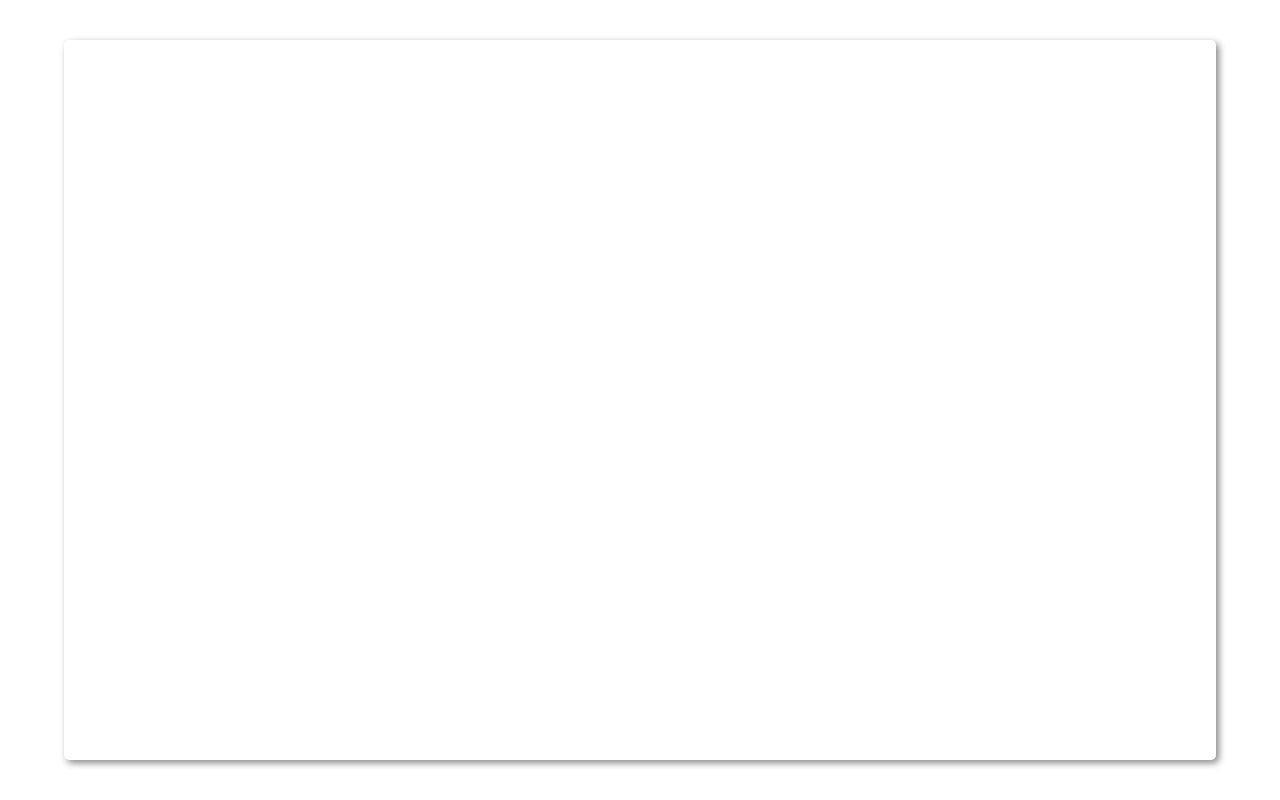
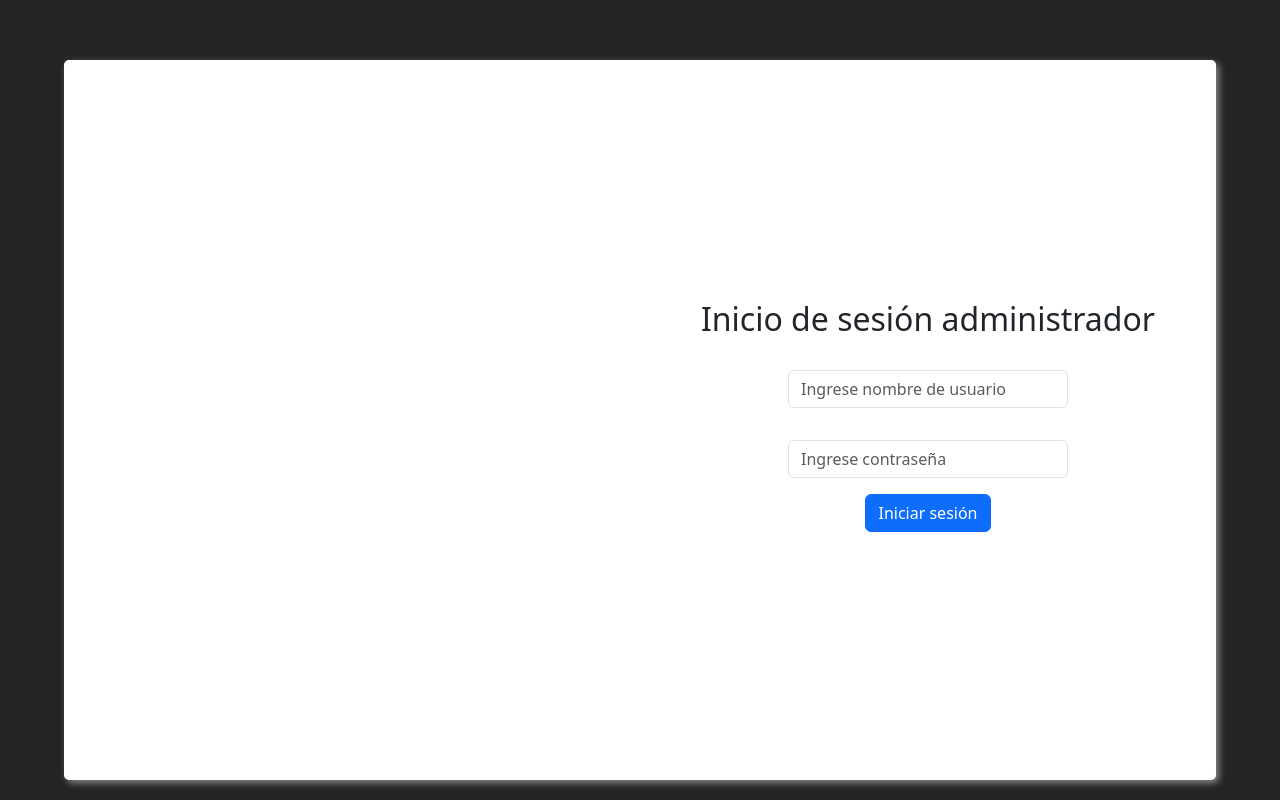
Before and after one commit to RDHarold11/front-final, a React (Vite) app in the folder Front-end/: page / in a window 1280 px wide. Built offline with nearby package versions, Linux system fonts and the light colour scheme.

Commit message:
Diseño del login + Template del error 404 (Not Found)

```diff
--- a/Front-end/src/App.jsx
+++ b/Front-end/src/App.jsx
@@ -1,14 +1,14 @@
-import { useState } from 'react'
 import {createBrowserRouter, RouterProvider} from 'react-router-dom'
 import Login from './login/login'
+import NotFound from './notFound/notFound'
 
 function App() {
-  const [count, setCount] = useState(0)
-
   const router = createBrowserRouter([
     {
-      path: '/',
-      element: <Login />
+      path: '/', element: <Login/>
+    },
+    {
+      path: '*', element: <NotFound/>
     }
   ])
 
--- a/Front-end/src/index.css
+++ b/Front-end/src/index.css
@@ -4,8 +4,6 @@
   font-weight: 400;
 
   color-scheme: light dark;
-  color: rgba(255, 255, 255, 0.87);
-  background-color: #242424;
 
   font-synthesis: none;
   text-rendering: optimizeLegibility;
@@ -29,7 +27,9 @@ body {
   display: flex;
   place-items: center;
   min-width: 320px;
+  max-width: 100vw;
   min-height: 100vh;
+  background-color: #242424;
 
 }
 
--- a/Front-end/src/login/login.css
+++ b/Front-end/src/login/login.css
@@ -1,12 +1,45 @@
 #Login-window {
     background-color: white;
-    width: 90%;
-    height: 90%;
+    width: 90vw;
+    height: 90vh;
 
     box-shadow: #888 3px 3px 7px;
     border-radius: 5px;
 
-    position: absolute;
-    top: 5%;
-    left: 5%;
+    margin-left: 5vw;
+    margin-top: 5vh;
+
+
 }
+
+#img-form {
+    width: 100%;
+    height: 50%;
+}
+
+@media only screen and (min-width: 768px) {
+    #img-form {
+        width: 50%;
+        height: 100%;
+    }
+}
+
+#form-login {
+    width: 100%;
+}
+
+@media only screen and (min-width: 768px) {
+    #form-login {
+        width: 50%;
+    }
+}
+
+#form-login > div {
+    width: 75%;
+}
+
+@media only screen and (min-width: 768px) {
+    #form-login > div {
+        width: 50%;
+    }
+}
--- a/Front-end/src/login/login.jsx
+++ b/Front-end/src/login/login.jsx
@@ -1,15 +1,43 @@
-import React from "react";
+import {useState} from "react";
 import './login.css'
 
 
 function Login() {
 
+    const [texto, setTexto] = useState("Caballo");
+
+    function enviar(e) {
+        e.preventDefault();
+    }
+
     return(<>
-        <div id="Login-window">
+        <div id="Login-window" className="d-flex flex-wrap justify-content-center align-items-md-center">
+            {/* Formulario */}
+            <div className="" id="img-form">
 
+            </div>
+            <form action="#" onSubmit={enviar} id="form-login" className="d-flex flex-column align-items-center p-2">
+
+                <h2 className="w-100 text-center">Inicio de sesión administrador</h2>
+
+                <div className="mb-2">
+                    <label className="form-label" htmlFor="userName" ></label>
+                    <input type="text" className="form-control" id="userName" placeholder="Ingrese nombre de usuario" />
+                </div>
+
+                <div className="mb-2">
+                    <label className="form-label" htmlFor="contra"></label>
+                    <input type="password" className="form-control" id="contra" placeholder="Ingrese contraseña" />
+                </div>
+
+                <center className="w-100 p-2">
+                    <button className="btn btn-primary">Iniciar sesión</button>
+                </center>
+            </form>
         </div>
     </>
     )
 }
 
+
 export default Login;
--- /dev/null
+++ b/Front-end/src/notFound/notFound.jsx
@@ -0,0 +1,12 @@
+import React from "react";
+
+
+function NotFound() {
+    return (<>
+
+        <h1>Error: notFound</h1>
+    </>
+    )
+}
+
+export default NotFound;
```
